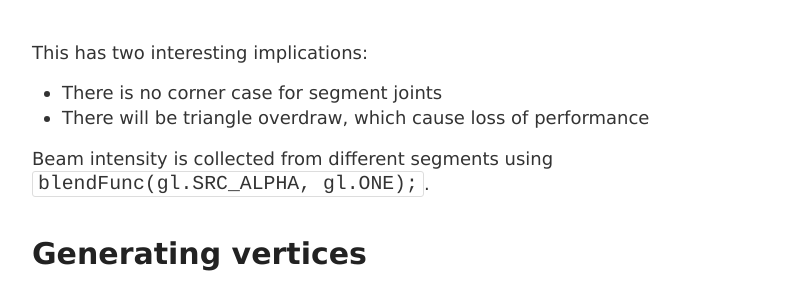
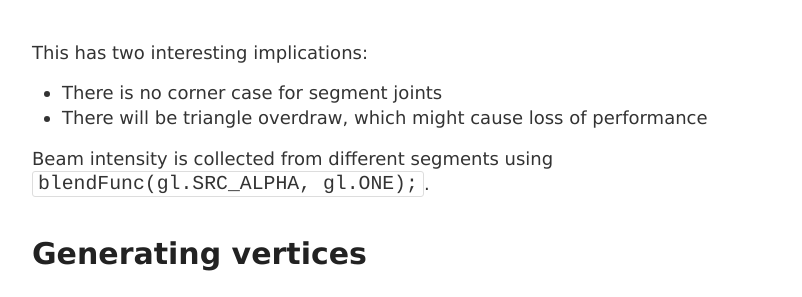
Before and after one commit to m1el/m1el.github.io, a Jekyll site: the page built from _posts/2015-09-17-oscilloscope-lines.md, in a window 1280 px wide and 900 px high, scrolled down 1836 px. Shown: the part 153-450 px from the top of the window, without its empty margins (238-1040 px from the left). Built offline with Jekyll 4.4.1, drawn with Linux system fonts in a browser that asks for light colours; Markdown is read by kramdown in place of the engine named in the settings; formulas are drawn with MathJax 3.

Commit message:
might cause

```diff
--- a/_posts/2015-09-17-oscilloscope-lines.md
+++ b/_posts/2015-09-17-oscilloscope-lines.md
@@ -52,7 +52,7 @@ that affected by electron beam moving from the start to the end of the segment.
 This has two interesting implications:
 
 - There is no corner case for segment joints
-- There will be triangle overdraw, which cause loss of performance
+- There will be triangle overdraw, which might cause loss of performance
 
 Beam intensity is collected from different segments using `blendFunc(gl.SRC_ALPHA, gl.ONE);`.
 
```
